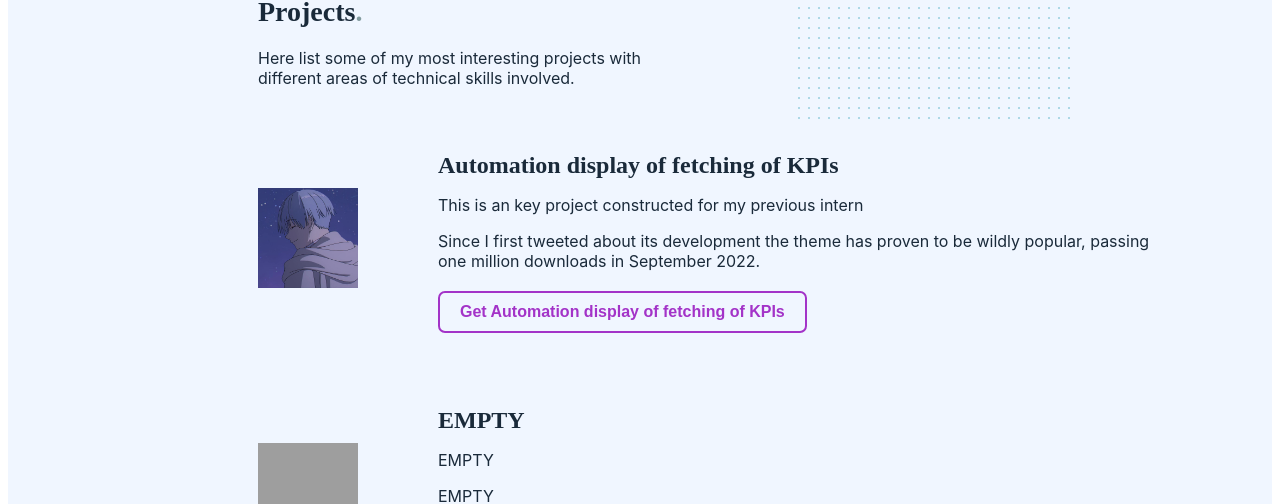
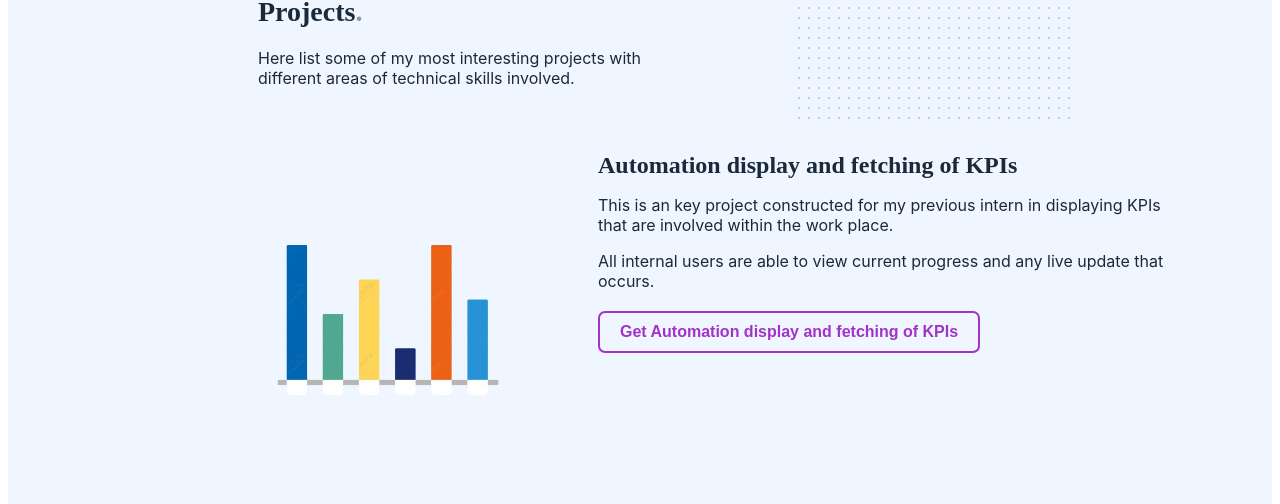
Before and after one commit to ericL0u/Personal_website, a React (Vite) app: page / in a window 1280 px wide. Shown: the part 1207-1711 px from the top of the page. Built offline with nearby package versions, Linux system fonts and the light colour scheme; grey boxes are pictures that could not be loaded.

Commit message:
Added content and img for project1

```diff
--- a/package.json
+++ b/package.json
@@ -11,7 +11,8 @@
   },
   "dependencies": {
     "react": "^18.3.1",
-    "react-dom": "^18.3.1"
+    "react-dom": "^18.3.1",
+    "react-router-dom": "^6.26.1"
   },
   "devDependencies": {
     "@types/react": "^18.3.3",
--- a/src/components/Work.css
+++ b/src/components/Work.css
@@ -1,36 +1,33 @@
-
-.padLeft{
-
+.padLeft {
   padding-left: 250px;
-
 }
 
-.descrip{
-    font-family: -apple-system, BlinkMacSystemFont, "Segoe UI", Roboto, Helvetica, Arial, sans-serif, "Apple Color Emoji", "Segoe UI Emoji", "Segoe UI Symbol";
+.descrip {
+  font-family: -apple-system, BlinkMacSystemFont, "Segoe UI", Roboto, Helvetica,
+    Arial, sans-serif, "Apple Color Emoji", "Segoe UI Emoji", "Segoe UI Symbol";
   max-width: 40%;
 }
 
-.projectDesc{
-    font-family: -apple-system, BlinkMacSystemFont, "Segoe UI", Roboto, Helvetica, Arial, sans-serif, "Apple Color Emoji", "Segoe UI Emoji", "Segoe UI Symbol";
+.projectDesc {
+  font-family: -apple-system, BlinkMacSystemFont, "Segoe UI", Roboto, Helvetica,
+    Arial, sans-serif, "Apple Color Emoji", "Segoe UI Emoji", "Segoe UI Symbol";
 }
 
-.rigthShift40{
+.rigthShift40 {
   max-width: 20%;
   margin: auto;
 }
 
-.flex-Row{
-    display:flex;
+.flex-Row {
+  display: flex;
   flex-direction: row;
   position: relative;
   width: 100%;
 }
 
-
-.flex-Row > div{
-    flex:1
+.flex-Row > div {
+  flex: 1;
 }
-
 
 .dots-background {
   position: absolute;
@@ -41,17 +38,14 @@
   background-size: 10px 10px; /* Adjust the spacing between dots */
 }
 
-
-.work-font{
-    font-family: 'Bitter', serif;
-
+.work-font {
+  font-family: "Bitter", serif;
 }
 
-.flex-Col{
+.flex-Col {
   display: flex;
   flex-direction: column;
 }
-
 
 .work-section {
   display: flex;
@@ -75,7 +69,6 @@
   font-size: 1rem;
   color: #1a2a3a;
   margin-bottom: 40px;
-
 }
 
 .work-item {
@@ -86,7 +79,7 @@
 }
 
 .work-logo {
-  width: 100px; /* Adjust the size as needed */
+  width: 260px; /* Adjust the size as needed */
   height: auto;
   margin-top: 60px;
   margin-right: 80px; /* Add some space between the image and the text */
@@ -132,13 +125,19 @@
 }
 
 .work-button::before {
-  content: '';
+  content: "";
   position: absolute;
   top: 0;
   left: 0;
   width: 100%;
   height: 100%;
-  background: repeating-linear-gradient(45deg, rgba(163, 51, 200, 0.1), rgba(51, 195, 200, 0.1) 10px, transparent 10px, transparent 20px);
+  background: repeating-linear-gradient(
+    45deg,
+    rgba(163, 51, 200, 0.1),
+    rgba(51, 195, 200, 0.1) 10px,
+    transparent 10px,
+    transparent 20px
+  );
   transition: transform 0.3s;
   transform: scaleX(0);
   transform-origin: left;
--- a/src/components/Work.jsx
+++ b/src/components/Work.jsx
@@ -1,72 +1,77 @@
-import React from 'react';
-import './Work.css';
-import openSourceLogo from '../assets/logo.jpg';
-import './styles/styles.css'
+import React from "react";
+import "./Work.css";
+import openSourceLogo from "../assets/logo.jpg";
+import projectImg1 from "../assets/data.png";
 
+import "./styles/styles.css";
 
 const Project = ({ title, descrip1, descrip2, img, imgTitle }) => {
   return (
-    <div className='work-item padLeft'>
-      <img src={img} alt={imgTitle} className='work-logo' />
-        <div className='flex-Col'>
-        <div className='work-details'>
+    <div className="work-item padLeft">
+      <img src={img} alt={imgTitle} className="work-logo" />
+      <div className="flex-Col">
+        <div className="work-details">
           <h3>{title}</h3>
-            <p className='projectDesc'>{descrip1}</p>
-            <p className='projectDesc'>{descrip2}</p>
+          <p className="projectDesc">{descrip1}</p>
+          <p className="projectDesc">{descrip2}</p>
         </div>
-        <button className='work-button'>Get {title}</button>
+        <button className="work-button">Get {title}</button>
       </div>
     </div>
   );
-}
+};
 
 function Work() {
   const allProjects = {
     1: {
-        'title': 'Automation display of fetching of KPIs',
-        'descrip1': 'This is an key project constructed for my previous intern ',
-        'descrip2': 'Since I first tweeted about its development the theme has proven to be wildly popular, passing one million downloads in September 2022.',
-        'img': openSourceLogo,
-        'imgTitle': 'SynthWave \'84 Logo'
+      title: "Automation display and fetching of KPIs",
+      descrip1:
+        "This is an key project constructed for my previous intern in displaying KPIs that are involved within the work place.",
+      descrip2:
+        "All internal users are able to view current progress and any live update that occurs.",
+      img: projectImg1,
+      imgTitle: "DataVisualization",
     },
     2: {
-        'title': 'EMPTY',
-        'descrip1': 'EMPTY',
-        'descrip2': 'EMPTY',
-        'img': 'EMPTY',
-        'imgTitle': 'EMPTY'
+      title: "EMPTY",
+      descrip1: "EMPTY",
+      descrip2: "EMPTY",
+      img: "EMPTY",
+      imgTitle: "EMPTY",
     },
     3: {
-        'title': 'EMPTY',
-        'descrip1': 'EMPTY',
-        'descrip2': 'EMPTY',
-        'img': 'EMPTY',
-        'imgTitle': 'EMPTY'
+      title: "EMPTY",
+      descrip1: "EMPTY",
+      descrip2: "EMPTY",
+      img: "EMPTY",
+      imgTitle: "EMPTY",
     },
     4: {
-        'title': 'EMPTY',
-        'descrip1': 'EMPTY',
-        'descrip2': 'EMPTY',
-        'img': 'EMPTY',
-        'imgTitle': 'EMPTY'
-      }
-    }
+      title: "EMPTY",
+      descrip1: "EMPTY",
+      descrip2: "EMPTY",
+      img: "EMPTY",
+      imgTitle: "EMPTY",
+    },
+  };
 
   return (
     <section className="work-section work-font">
-        <div className='flex-Row'>
-          <div className='padLeft'>
-            <h2 className='headingSize'>Projects
-            <span className='dot'>.</span>
+      <div className="flex-Row">
+        <div className="padLeft">
+          <h2 className="headingSize">
+            Projects
+            <span className="dot">.</span>
           </h2>
-            <p className='descrip rightShift40'>
-              Here list some of my most interesting projects with different areas of technical skills involved.
+          <p className="descrip rightShift40">
+            Here list some of my most interesting projects with different areas
+            of technical skills involved.
           </p>
         </div>
         <div className="dots-background"></div>
       </div>
 
-        {Object.keys(allProjects).map(key => {
+      {Object.keys(allProjects).map((key) => {
         const project = allProjects[key];
         return (
           <Project
```
Also changed, not shown: src/assets/data.png (added), 1 other file (tests, documents, lock files or other folders). Lines whose indentation alone changed are shown as unchanged.
